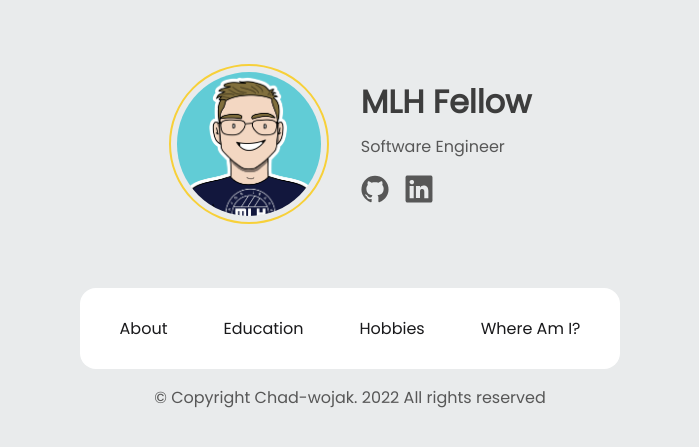
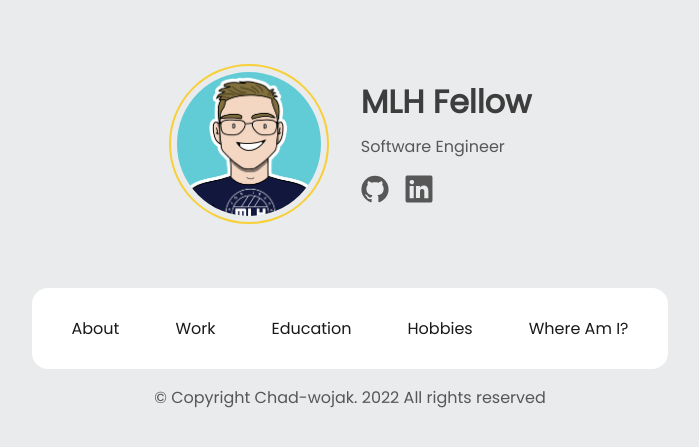
Before and after one commit to MLH-Fellowship/project-chad-wojak, a Flask app: page / in a window 1280 px wide. Shown: the top 447 px of the page, without its empty margins (290-989 px from the left). Run offline with Flask 2, Linux system fonts and the light colour scheme.

Commit message:
Add work experience tab

```diff
--- a/app/__init__.py
+++ b/app/__init__.py
@@ -40,6 +40,12 @@ def about():
     }
     return handle_route('About', 'about', content)
 
+@app.route('/work')
+def work():
+    content = {
+        **base_content,
+    }
+    return handle_route('Work Experiences', 'work', content)
 
 @app.route('/education')
 def education():
@@ -115,7 +121,7 @@ def handle_route(name: str, id: str, content):
 # from the two pages, gets the animate.css animation to play
 # either a `animate__slideInLeft` or `animate__slideInRight`
 def get_animation(prev_page: str, curr_page: str) -> str:
-    pages = {'index': 0, 'about': 1, 'education': 2, 'hobbies': 3, 'where-am-i': 4}
+    pages = {'index': 0, 'about': 1, 'work': 2, 'education': 3, 'hobbies': 4, 'where-am-i': 5}
     anim = 'slideInRight' if pages[prev_page] < pages[curr_page] else 'slideInLeft'
     return f'animate__{anim}'
 
--- a/app/templates/base.html
+++ b/app/templates/base.html
@@ -81,6 +81,7 @@
     <div class="nav-bar-wrapper {{ 'animate__animated animate__fadeInUp animate__delay-4s' if initial }}">
       <div class="nav-bar">
         <a class="nav-item {{'active' if active_tab == 'about'}}" onclick="animateOut(this, '{{ active_tab }}', 'about', event)" href="/about">About</a>
+        <a class="nav-item {{'active' if active_tab == 'work' }}" onclick="animateOut(this, '{{ active_tab }}', 'work', event)" href="/work">Work</a>
         <a class="nav-item {{'active' if active_tab == 'education' }}" onclick="animateOut(this, '{{ active_tab }}', 'education', event)" href="/education">Education</a>
         <a class="nav-item {{'active' if active_tab == 'hobbies' }}" onclick="animateOut(this, '{{ active_tab }}', 'hobbies', event)" href="/hobbies">Hobbies</a >
         <a class="nav-item {{'active' if active_tab == 'where-am-i' }}" onclick="animateOut(this, '{{ active_tab }}', 'where-am-i', event)" href="/where-am-i">Where Am I?</a>
```
Also changed, not shown: app/templates/work.html (added, +13 -0 lines).
